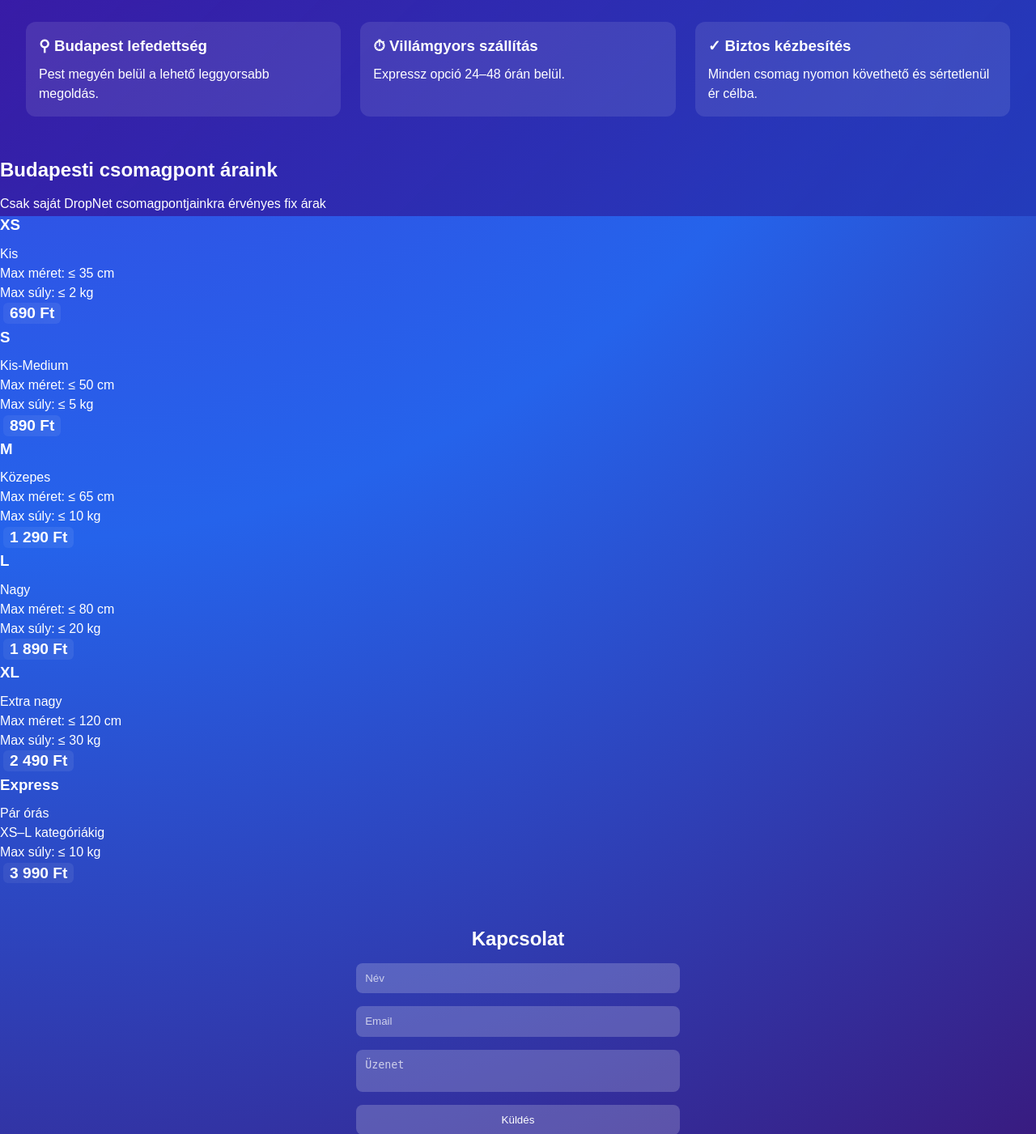
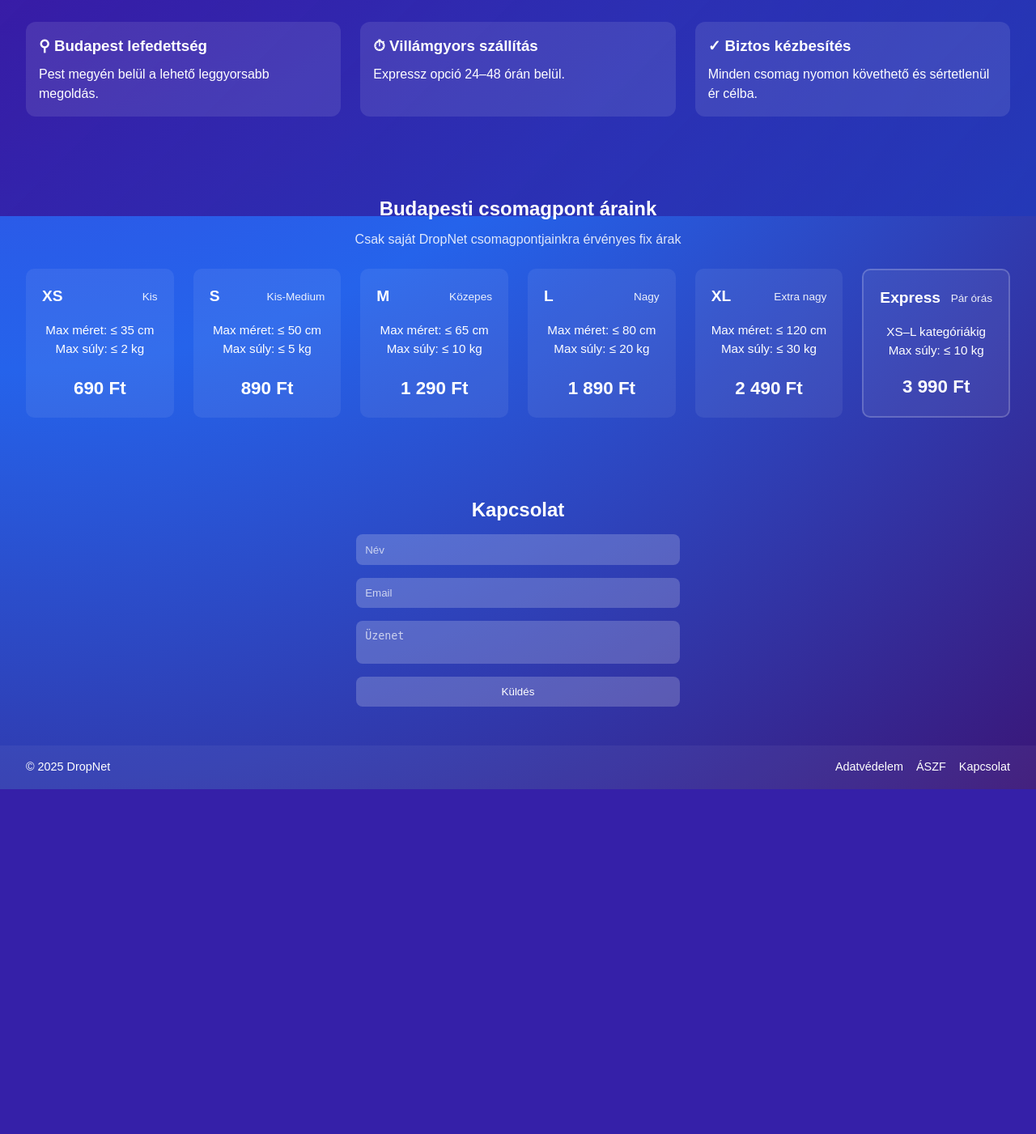
Before and after one commit to jakusnoel12445/dropnet, a PHP site: page / in a window 1280 px wide. Shown: the part 533-1934 px from the top of the page at 81% size. After the commit the page ends 1508 px from the top, so only its background shows below. Run offline with PHP 8.4, Linux system fonts and the light colour scheme.

Commit message:
Update style.css

```diff
--- a/style.css
+++ b/style.css
@@ -164,118 +164,87 @@ h1, h2, h3, h4 { margin-bottom: 0.5em; } /* címsorok alatt kis térköz */
 
 
 /* ==== Árlista ==== */
-/* ==== Részletes csomagkártyák (DropNet) ==== */
-.detailed-pricing h2 {
+.pricing-section {
+  padding: 3rem 2rem;
   text-align: center;
-  margin-bottom: 0.25rem;
 }
-.detailed-pricing .muted {
+.pricing-section h2 {
+  margin-bottom: 0.5rem;
+}
+.pricing-section .intro {
+  margin-bottom: 1.5rem;
   color: rgba(255,255,255,0.85);
-  font-size: 0.95rem;
-}
-.detailed-pricing p.muted {
-  margin: 0 0 1.25rem 0;
-  opacity: 0.85;
+  font-size: 1rem;
 }
 
-/* kártyák elrendezése */
-.package-cards {
+/* grid elrendezés a kártyáknak */
+.pricing-grid {
   display: grid;
-  grid-template-columns: repeat(auto-fit, minmax(220px, 1fr));
-  gap: 1.25rem;
-  margin-top: 1.25rem;
+  grid-template-columns: repeat(auto-fit, minmax(180px, 1fr));
+  gap: 1.5rem;
 }
 
-/* egy kártya */
-.package-card {
-  background: rgba(255,255,255,0.06);
+/* egy kártya stílusa */
+.pkg-card {
+  background: rgba(255,255,255,0.07);
+  border-radius: 10px;
   padding: 1.25rem;
-  border-radius: 12px;
-  box-shadow: 0 6px 18px rgba(0,0,0,0.18);
-  transition: transform 0.25s, background 0.25s;
-  min-height: 220px;
   display: flex;
   flex-direction: column;
   justify-content: space-between;
+  transition: transform 0.25s, background 0.25s;
 }
-.package-card:hover {
-  transform: translateY(-6px);
-  background: rgba(255,255,255,0.09);
+.pkg-card:hover {
+  transform: translateY(-5px);
+  background: rgba(255,255,255,0.1);
 }
 
-/* fejrészek */
-.card-head {
+/* fej / cím rész */
+.pkg-header {
   display: flex;
+  justify-content: space-between;
   align-items: center;
-  justify-content: space-between;
-  gap: 0.5rem;
 }
-.card-head h3 {
-  font-size: 1.15rem;
+.pkg-header h3 {
   margin: 0;
+  font-size: 1.2rem;
 }
-.card-head .muted { font-size: 0.85rem; color: rgba(255,255,255,0.9); }
-
-/* badge (ikon) */
-.badge {
-  background: rgba(255,255,255,0.12);
-  padding: 0.5rem 0.6rem;
-  border-radius: 10px;
-  font-size: 1.05rem;
+.pkg-header .tag {
+  font-size: 0.85rem;
+  color: rgba(255,255,255,0.9);
 }
 
-/* rövid leírás */
-.package-card .desc {
-  margin: 0.75rem 0;
-  opacity: 0.9;
+/* tartalom rész */
+.pkg-body {
+  margin: 1rem 0;
+  color: white;
   font-size: 0.95rem;
 }
 
-/* specifikációk lista */
-.specs {
-  list-style: none;
-  padding: 0;
-  margin: 0;
-  display: grid;
-  gap: 0.35rem;
-  font-size: 0.95rem;
+/* ár / lábléc */
+.pkg-footer {
+  margin-top: auto;
 }
-.specs li strong { color: rgba(255,255,255,0.95); }
-
-/* ár külön kiemelése */
-.price {
-  font-size: 1.2rem;
-  font-weight: 700;
-  color: #fff;
-  background: linear-gradient(90deg, rgba(255,255,255,0.06), rgba(255,255,255,0.08));
-  padding: 0.15rem 0.5rem;
-  border-radius: 6px;
-  margin-left: 0.25rem;
+.pkg-footer .price {
+  font-size: 1.4rem;
+  font-weight: bold;
+  color: white;
 }
 
-/* express speciális stílus */
-.package-card.express {
-  border: 1px solid rgba(255,255,255,0.12);
-  background: linear-gradient(180deg, rgba(255,255,255,0.03), rgba(255,255,255,0.02));
+/* express külön */
+.pkg-card.express {
+  border: 2px solid rgba(255,255,255,0.2);
 }
-.package-card.express .badge {
-  background: linear-gradient(90deg, #ffcc00, #ff8a00);
-  color: #071029;
-  font-weight: 700;
+.pkg-card.express:hover {
+  border-color: rgba(255,255,255,0.35);
 }
 
-/* megjegyzés stílus */
-.specs .note {
-  font-size: 0.9rem;
-  opacity: 0.85;
-  margin-top: 0.35rem;
+/* mobil finomítás */
+@media (max-width: 480px) {
+  .pkg-header h3 { font-size: 1.1rem; }
+  .pkg-footer .price { font-size: 1.2rem; }
 }
 
-/* reszponzív finomítás */
-@media (max-width: 520px) {
-  .package-card { min-height: 200px; padding: 1rem; }
-  .price { font-size: 1.05rem; }
-}
 
 
 /* ==== Kapcsolat űrlap ==== */
```
